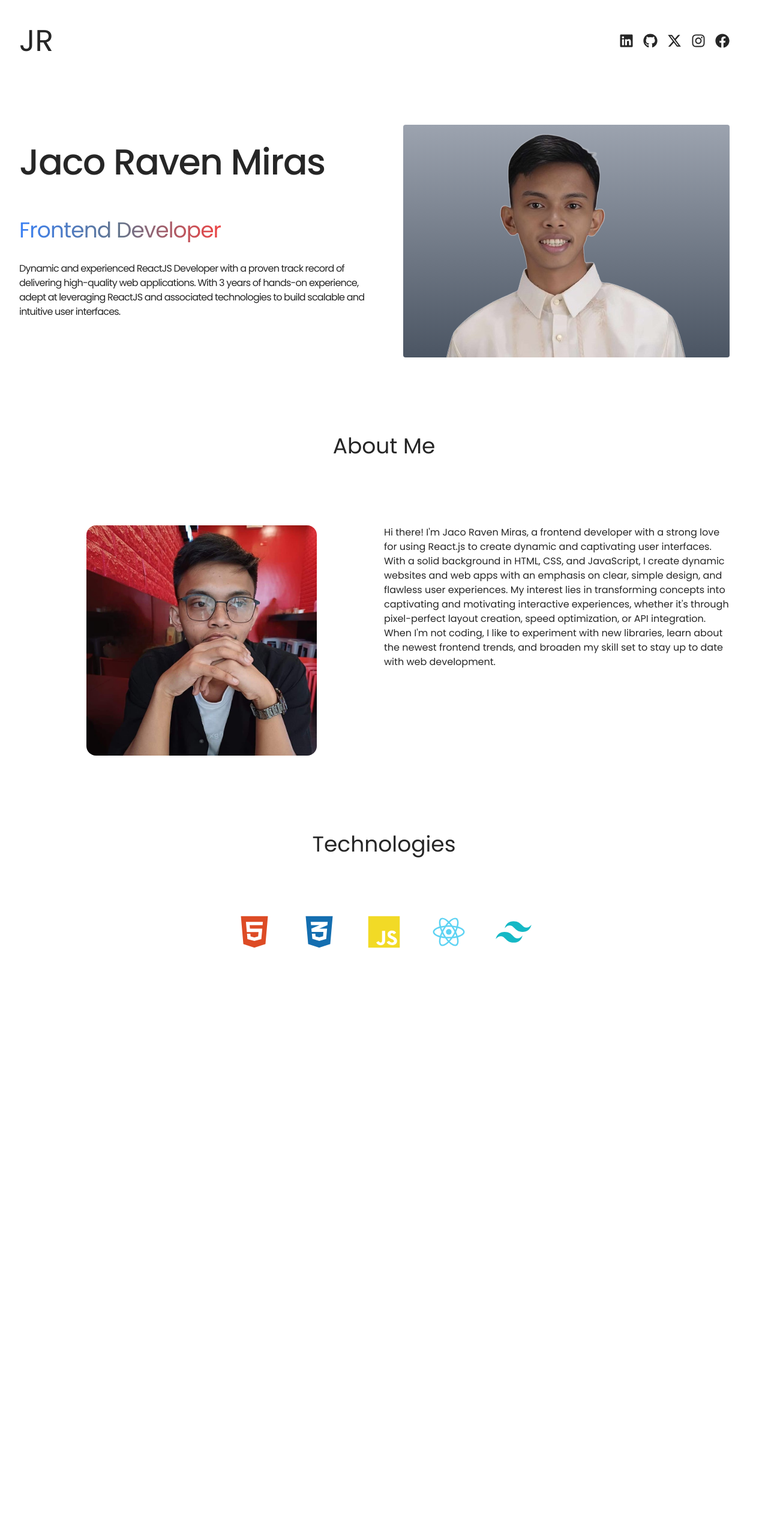
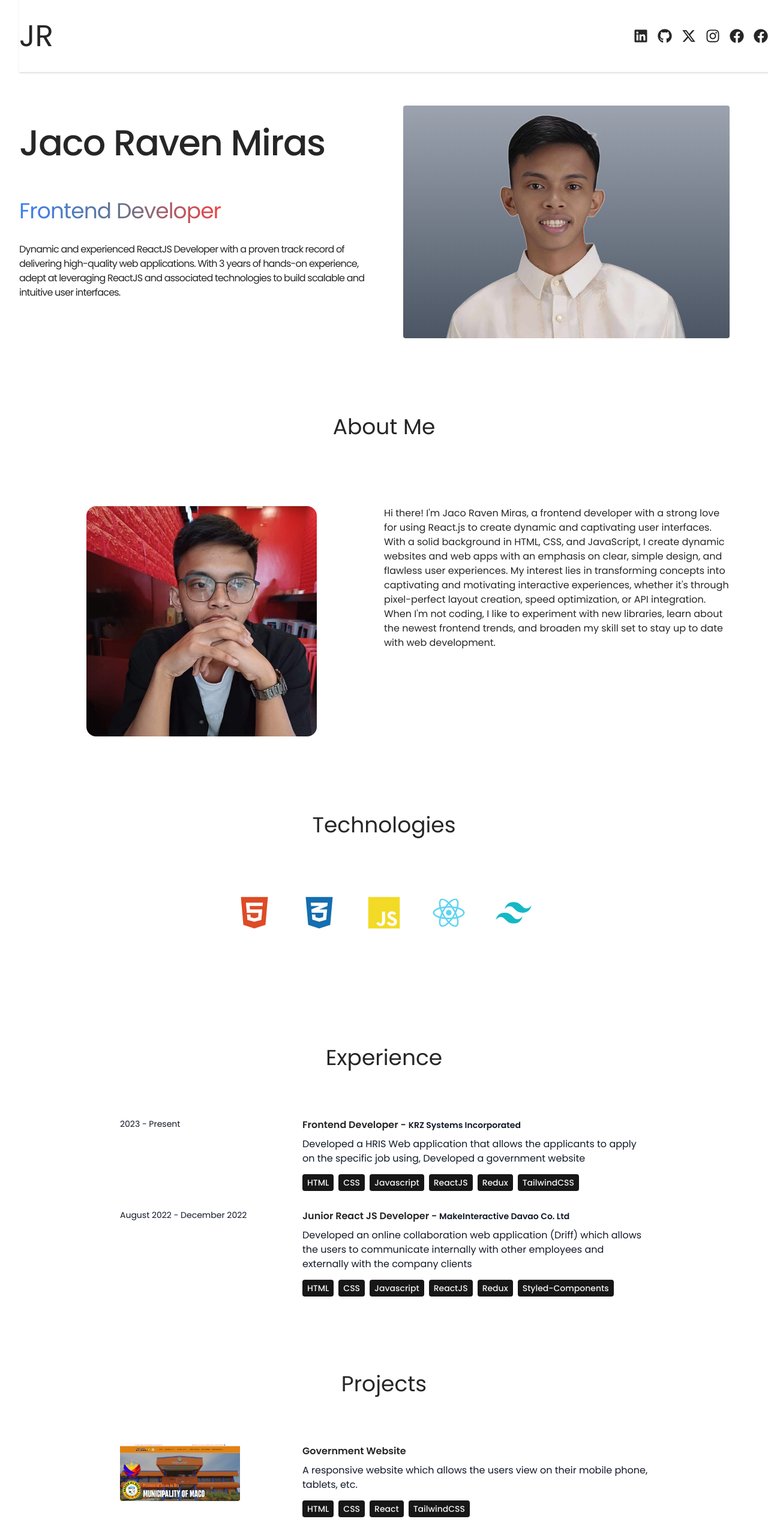
Before and after one commit to Jaco-Miras/JRaven-Portfolio, a React (Vite) app: page / in a window 1280 px wide. Shown: the top 2558 px of the page at 60% size. Before the commit the page ends 1696 px from the top, so only its background shows below. Built offline with nearby package versions, Linux system fonts and the light colour scheme.

Commit message:
initial commit

```diff
--- a/src/App.jsx
+++ b/src/App.jsx
@@ -1,6 +1,9 @@
 import About from "./components/About";
+import Contact from "./components/Contact";
+import Experience from "./components/Experience";
 import Hero from "./components/Hero";
 import { Navbar } from "./components/Navbar";
+import Projects from "./components/Projects";
 import Technologies from "./components/Technologies";
 
 const App = () => {
@@ -16,6 +19,9 @@ const App = () => {
         <Hero />
         <About />
         <Technologies />
+        <Experience />
+        <Projects />
+        <Contact />
       </div>
     </div>
   );
--- a/src/components/About.jsx
+++ b/src/components/About.jsx
@@ -12,7 +12,7 @@ const About = () => {
             <img
               src={aboutImg}
               alt="aboutImg"
-              className="rounded-2xl w-96 h-96"
+              className="rounded-2xl w-full h-72 lg:w-96 lg:h-96"
             />
           </div>
         </div>
--- /dev/null
+++ b/src/components/Contact.jsx
@@ -0,0 +1,16 @@
+import { CONTACT } from "../constants";
+
+const Contact = () => {
+  return (
+    <div className="pb-4">
+      <h1 className="my-10 text-center text-4xl">Contact</h1>
+      <div className="text-center tracking-tighter">
+        <p className="my-4">{CONTACT.address}</p>
+        <p className="my-4">{CONTACT.phoneNo}</p>
+        <p className="my-4">{CONTACT.email}</p>
+      </div>
+    </div>
+  );
+};
+
+export default Contact;
--- /dev/null
+++ b/src/components/Experience.jsx
@@ -0,0 +1,37 @@
+import { EXPERIENCES } from "../constants";
+
+const Experience = () => {
+  return (
+    <div className="pb-4">
+      <h1 className="my-20 text-center text-4xl">Experience</h1>
+      <div>
+        {EXPERIENCES.map((experience, idx) => (
+          <div key={idx} className="mb-8 flex flex-wrap lg:justify-center">
+            <div className="w-full lg:w-1/4">
+              <p className="mb-2 text-sm text-gray-900">{experience.year}</p>
+            </div>
+            <div className="w-full max-w-xl lg:w-3/4">
+              <h6 className="mb-2 font-semibold">
+                {experience.role} -{" "}
+                <span className="text-sm text-gray-900">
+                  {experience.company}
+                </span>
+              </h6>
+              <p className="mb-4 text-gray-900">{experience.description}</p>
+              {experience.technologies.map((tech, idx) => (
+                <span
+                  key={idx}
+                  className="mr-2 mt-4 rounded bg-neutral-900 px-2 py-1 text-sm font-medium text-gray-100"
+                >
+                  {tech}
+                </span>
+              ))}
+            </div>
+          </div>
+        ))}
+      </div>
+    </div>
+  );
+};
+
+export default Experience;
--- a/src/components/Hero.jsx
+++ b/src/components/Hero.jsx
@@ -3,11 +3,11 @@ import profilePic from "../assets/images/profilePic.png";
 
 const Hero = () => {
   return (
-    <div className="borber-b  pb-4 lg:mb-35">
+    <div className="borber-b pb-4 lg:mb-35">
       <div className="flex flex-wrap">
         <div className="w-full lg:w-1/2">
-          <div className="flex flex-col items-center lg:items-start">
-            <h1 className="pb-16 text-6xl font-medium tracking-tight lg:mt-16 lg:text-6xl">
+          <div className="flex flex-col items-center lg:items-start lg:mt-36">
+            <h1 className="pb-16 text-4xl font-medium tracking-tight lg:mt-16 lg:text-6xl">
               Jaco Raven Miras
             </h1>
             <span className="bg-gradient-to-r from-blue-500 via-slate-500 to-red-500 bg-clip-text text-4xl tracking-tight text-transparent">
@@ -19,7 +19,7 @@ const Hero = () => {
           </div>
         </div>
 
-        <div className="w-full lg:w-1/2 md:p-8">
+        <div className="w-full lg:w-1/2 md:p-8 lg:mt-36">
           <div className="flex justify-center bg-gradient-to-b from-gray-400 to-gray-600 rounded">
             <img src={profilePic} alt="" />
           </div>
--- a/src/components/Navbar.jsx
+++ b/src/components/Navbar.jsx
@@ -6,28 +6,51 @@ import { FaFacebook } from "react-icons/fa";
 
 export const Navbar = () => {
   return (
-    <nav className="mb-10 flex items-center justify-between py-6">
+    <nav className="flex items-center justify-between py-4 lg:fixed lg:bg-white lg:w-full lg:border-b lg:shadow">
       <div className="flex flex-shrink-0 items-center">
         <h1 className="text-[50px]">JR</h1>
       </div>
       <div className="m-8 flex items-center justify-center gap-4 text-2xl">
-        <a href="">
+        <a
+          href="https://www.linkedin.com/in/jaco-raven-miras-13b6aa201/"
+          target="_blank"
+          rel="noopener noreferrer"
+        >
           <FaLinkedin />
         </a>
-
-        <a href="">
+        <a
+          href="https://github.com/Jaco-Miras"
+          target="_blank"
+          rel="noopener noreferrer"
+        >
           <FaGithub />
         </a>
-
-        <a href="">
+        <a
+          href="https://twitter.com/Jaxxx_2000"
+          target="_blank"
+          rel="noopener noreferrer"
+        >
           <FaXTwitter />
         </a>
-
-        <a href="">
+        <a
+          href="https://www.instagram.com/jakoreben/"
+          target="_blank"
+          rel="noopener noreferrer"
+        >
           <FaInstagram />
         </a>
-
-        <a href="">
+        <a
+          href="https://www.facebook.com/jraven.miras"
+          target="_blank"
+          rel="noopener noreferrer"
+        >
+          <FaFacebook />
+        </a>
+        <a
+          href="https://www.facebook.com/jraven.miras"
+          target="_blank"
+          rel="noopener noreferrer"
+        >
           <FaFacebook />
         </a>
       </div>
--- /dev/null
+++ b/src/components/Projects.jsx
@@ -0,0 +1,39 @@
+import { PROJECTS } from "../constants";
+
+const Projects = () => {
+  return (
+    <div className="pb-4">
+      <h1 className="my-20 text-center text-4xl">Projects</h1>
+      <div>
+        {PROJECTS.map((project, idx) => (
+          <div key={idx} className="mb-8 flex flex-wrap lg:justify-center">
+            <div className="w-full lg:w-1/4">
+              <img
+                src={project.image}
+                width={200}
+                height={200}
+                alt={project.title}
+                className="mb-6 rounded"
+              />
+            </div>
+
+            <div className="w-full max-w-xl lg:w-3/4">
+              <h6 className="mb-2 font-semibold">{project.title}</h6>
+              <p className="mb-4 text-gray-900">{project.description}</p>
+              {project.technologies.map((tech, idx) => (
+                <span
+                  key={idx}
+                  className="mr-2 mt-4 rounded bg-neutral-900 px-2 py-1 text-sm font-medium text-gray-100"
+                >
+                  {tech}
+                </span>
+              ))}
+            </div>
+          </div>
+        ))}
+      </div>
+    </div>
+  );
+};
+
+export default Projects;
--- a/src/constants/index.js
+++ b/src/constants/index.js
@@ -47,7 +47,8 @@ export const PROJECTS = [
   {
     title: "Government Website",
     image: project1,
-    description: "A responsive website which allows on mobile phones",
+    description:
+      "A responsive website which allows the users view on their mobile phone, tablets, etc.",
     technologies: ["HTML", "CSS", "React", "TailwindCSS"],
   },
   {
```
